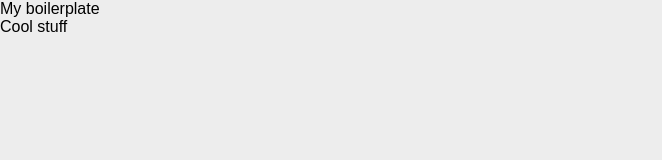
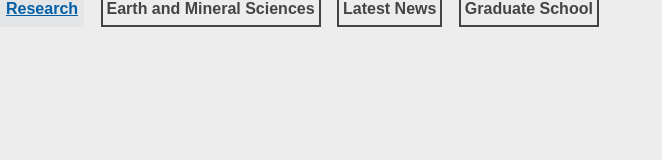
Before and after one commit to huh354/polaris-chip, a website with bundled scripts: page index.html in a window 1280 px wide. Shown: the whole page, without its empty margins (0-662 px from the left). Built offline with nearby package versions, Linux system fonts and the light colour scheme.

Commit message:
initial matching of the comp

```diff
--- a/index.html
+++ b/index.html
@@ -1,3 +1,6 @@
+<!doctype html>
+<html lang="en">
+
 <!doctype html>
 <html lang="en">
 
@@ -20,8 +23,10 @@
 </head>
 
 <body>
-  <polaris-chip></polaris-chip>
-  <polaris-chip title="Cool stuff"></polaris-chip>
+  <polaris-chip name="Research" active></polaris-chip>
+  <polaris-chip name="Earth and Mineral Sciences" link="https://psu.edu/"></polaris-chip>
+  <polaris-chip name="Latest News" link="https://psu.edu/"></polaris-chip>
+  <polaris-chip link="https://psu.edu/">Graduate School</polaris-chip>
 
   <script type="module" src="./src/polaris-chip.js"></script>
 </body>
--- a/src/PolarisChip.js
+++ b/src/PolarisChip.js
@@ -3,24 +3,50 @@ import { LitElement, html, css } from 'lit';
 export class PolarisChip extends LitElement {
   static get properties() {
     return {
-      title: { type: String },
+      name: { type: String },
+      link: { type: String },
+      active: { type: Boolean, reflect: true }
     };
   }
 
   static get styles() {
     return css`
       :host {
-        display: block;
+        display: inline-block;
+        margin: 0 12px 12px 0;
+      }
+
+      .link:focus,
+      .link:hover,
+      :host([active]) .link {
+        background-color: #e4e5e7;
+        border: 2px solid #e4e5e7;
+        border-radius: 2px;
+        color: #005fa9;
+        cursor: pointer;
+        text-decoration: underline;
+
+      }
+
+      .link {
+        font-weight: bold;
+        text-decoration: none;
+        padding: 8px 4px;
+        border: 2px solid #444;
+        color: #444;
+        font-size: 16px;
       }
     `;
   }
 
   constructor() {
     super();
-    this.title = 'My boilerplate';
+    this.name = '';
+    this.link = "https://www.psu.edu/news/research/";
+
   }
 
   render() {
-    return html`<span>${this.title}</span>`;
+    return html`<a class="link" href="${this.link}"><slot>${this.name}</slot></a>`;
   }
 }
```
